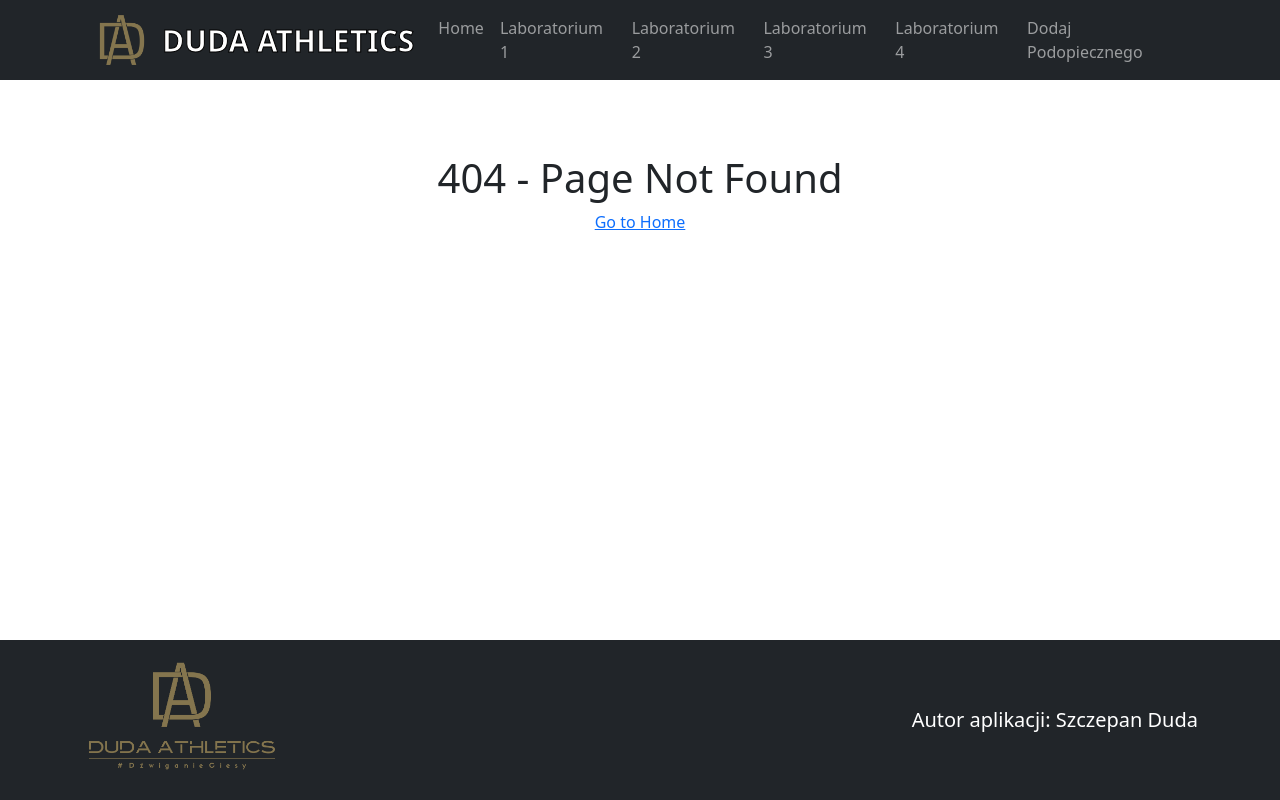
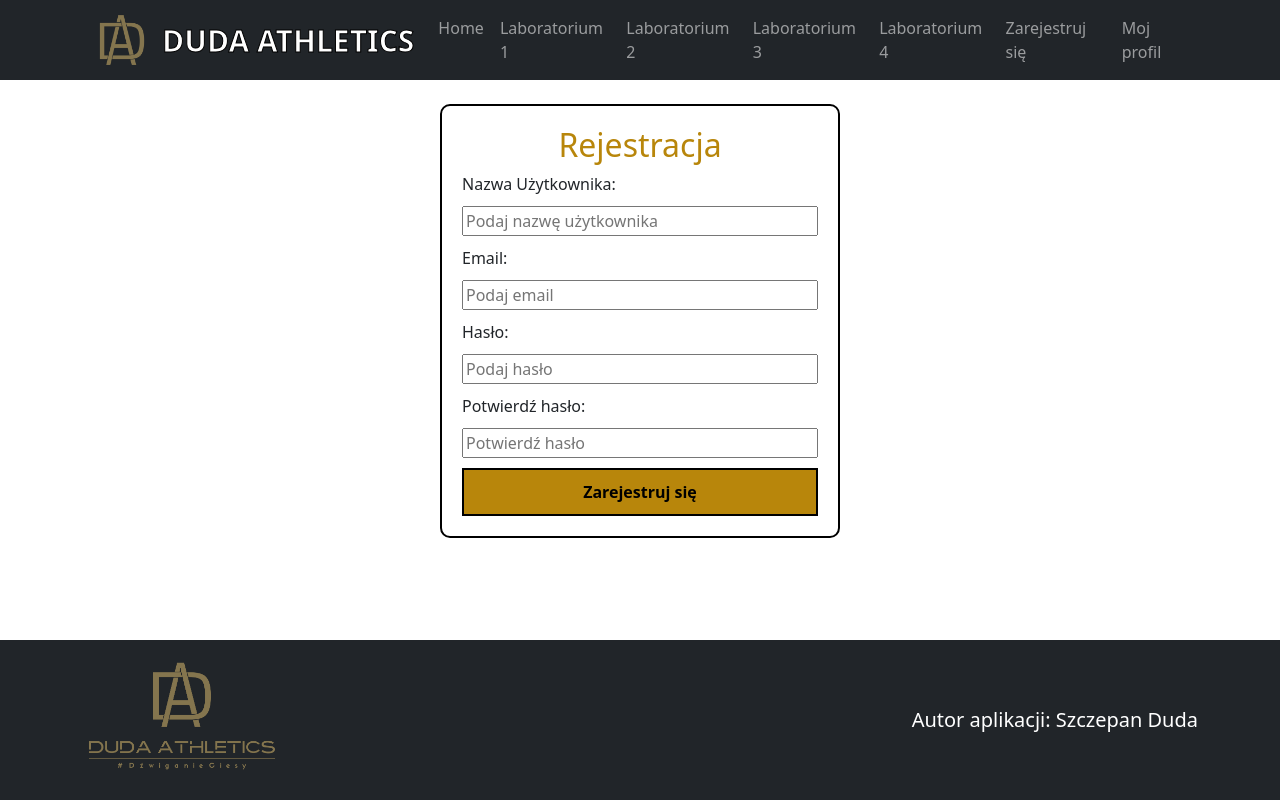
Before and after one commit to MortorAvent/DudaAthletics, a React (Vite) app: page /register in a window 1280 px wide. Before the commit this address had no page. Built offline with nearby package versions, Linux system fonts and the light colour scheme.

Commit message:
Add RegistartionForm and ProfileForm

```diff
--- a/src/App.jsx
+++ b/src/App.jsx
@@ -14,6 +14,8 @@ import { useReducer } from 'react';
 import AppReducer from './data/AppReducer';
 import CreateForm from './components/AddForm';
 import EditForm from './components/EditForm';
+import RegistrationForm from './components/RegistrationForm';
+import ProfileForm from './components/ProfileForm';
 
 function App() {
   const [state, appDispatch] = useReducer(AppReducer, data);
@@ -21,6 +23,7 @@ function App() {
     <AppContext.Provider value={{ items: state, dispatch: appDispatch }}>
       <RootLayout>
         <Routes>
+
           <Route path="/" element={<HomePage />} />
           <Route path="/lab1" element={<Lab1Page />} />
           <Route path="/lab2" element={<Lab2Page />} />
@@ -29,6 +32,8 @@ function App() {
           <Route path="/lab4/edit/:id" element={<EditForm />} />
           <Route path="/lab4/add" element={<CreateForm />} />
           <Route path="/people/:id" element={<PeoplePage />} />
+          <Route path="/register" element={<RegistrationForm />} />
+          <Route path="/profile" element={<ProfileForm />} />
           <Route path="*" element={<NotFoundPage />} />
         </Routes>
       </RootLayout>
--- /dev/null
+++ b/src/components/ProfileForm.jsx
@@ -0,0 +1,82 @@
+import React from "react";
+import { useForm } from "react-hook-form";
+
+const ProfileForm = ({ defaultEmail = "test@example.com" }) => {
+  const { register, handleSubmit } = useForm({
+    defaultValues: {
+      email: defaultEmail,
+    },
+  });
+
+  const onSubmit = (data) => console.log(data);
+
+  return (
+    <form
+      onSubmit={handleSubmit(onSubmit)}
+      style={{
+        border: "2px solid black",
+        borderRadius: "10px",
+        padding: "20px",
+        backgroundColor: "white",
+        maxWidth: "400px",
+        margin: "0 auto",
+      }}
+    >
+      <h2 style={{ textAlign: "center", color: "darkgoldenrod" }}>Profil</h2>
+
+      <label htmlFor="username">Nazwa użytkownika:</label>
+      <input
+        type="text"
+        id="username"
+        {...register("username", { required: "Nazwa użytkownika jest wymagana" })}
+        placeholder="Podaj nazwę użytkownika"
+        style={{ display: "block", width: "100%", margin: "10px 0" }}
+      />
+
+      <label htmlFor="photoURL">URL zdjęcia profilowego:</label>
+      <input
+        type="text"
+        id="photoURL"
+        {...register("photoURL", {
+          required: "URL zdjęcia jest wymagany",
+          pattern: {
+            value: /^(https?:\/\/.*\.(?:png|jpg|jpeg|gif|svg))$/,
+            message: "Podaj poprawny URL zdjęcia",
+          },
+        })}
+        placeholder="Podaj URL zdjęcia"
+        style={{ display: "block", width: "100%", margin: "10px 0" }}
+      />
+
+      <label htmlFor="email">Email (nieaktywny):</label>
+      <input
+        type="email"
+        id="email"
+        {...register("email")}
+        disabled
+        style={{
+          display: "block",
+          width: "100%",
+          margin: "10px 0",
+          backgroundColor: "#f0f0f0",
+        }}
+      />
+
+      <button
+        type="submit"
+        style={{
+          backgroundColor: "darkgoldenrod",
+          color: "black",
+          border: "2px solid black",
+          fontWeight: "bold",
+          padding: "10px",
+          width: "100%",
+        }}
+      >
+        Zapisz zmiany
+      </button>
+    </form>
+  );
+};
+
+export default ProfileForm;
--- /dev/null
+++ b/src/components/RegistrationForm.jsx
@@ -0,0 +1,94 @@
+import React from "react";
+import { useForm } from "react-hook-form";
+
+const RegistrationForm = () => {
+  const {
+    register,
+    handleSubmit,
+    watch,
+    formState: { errors },
+  } = useForm();
+  const onSubmit = (data) => console.log(data);
+
+  const password = watch("password");
+
+  return (
+    <form
+      onSubmit={handleSubmit(onSubmit)}
+      style={{
+        border: "2px solid black",
+        borderRadius: "10px",
+        padding: "20px",
+        backgroundColor: "white",
+        maxWidth: "400px",
+        margin: "0 auto",
+      }}
+    >
+      <h2 style={{ textAlign: "center", color: "darkgoldenrod" }}>Rejestracja</h2>
+
+      <label htmlFor="username">Nazwa Użytkownika:</label>
+      <input
+        type="text"
+        id="username"
+        {...register("username", { required: "Nazwa użytkownika jest wymagana" })}
+        placeholder="Podaj nazwę użytkownika"
+        style={{ display: "block", width: "100%", margin: "10px 0" }}
+      />
+      {errors.username && <p style={{ color: "red" }}>{errors.username.message}</p>}
+
+      <label htmlFor="email">Email:</label>
+      <input
+        type="email"
+        id="email"
+        {...register("email", { required: "Email jest wymagany" })}
+        placeholder="Podaj email"
+        style={{ display: "block", width: "100%", margin: "10px 0" }}
+      />
+      {errors.email && <p style={{ color: "red" }}>{errors.email.message}</p>}
+
+      <label htmlFor="password">Hasło:</label>
+      <input
+        type="password"
+        id="password"
+        {...register("password", {
+          required: "Hasło jest wymagane",
+          minLength: { value: 6, message: "Hasło musi mieć co najmniej 6 znaków" },
+        })}
+        placeholder="Podaj hasło"
+        style={{ display: "block", width: "100%", margin: "10px 0" }}
+      />
+      {errors.password && <p style={{ color: "red" }}>{errors.password.message}</p>}
+
+      <label htmlFor="confirmPassword">Potwierdź hasło:</label>
+      <input
+        type="password"
+        id="confirmPassword"
+        {...register("confirmPassword", {
+          validate: (value) =>
+            value === password || "Hasła muszą być takie same",
+        })}
+        placeholder="Potwierdź hasło"
+        style={{ display: "block", width: "100%", margin: "10px 0" }}
+      />
+      {errors.confirmPassword && (
+        <p style={{ color: "red" }}>{errors.confirmPassword.message}</p>
+      )}
+
+      <button
+        type="submit"
+        style={{
+          backgroundColor: "darkgoldenrod",
+          color: "black",
+          border: "2px solid black",
+          fontWeight: "bold",
+          padding: "10px",
+          width: "100%",
+        }}
+      >
+        Zarejestruj się
+      </button>
+    </form>
+  );
+};
+
+export default RegistrationForm;
--- a/src/data/module-data.js
+++ b/src/data/module-data.js
@@ -1,12 +1,12 @@
 export const data = [
-  {"id":1,"name":"Grzesiek","birth":"1990-10-25","eyes":"blue","rating":0},
-  {"id":2,"name":"Grzesiek","birth":"1992-03-22","eyes":"brown","rating":0},
-  {"id":3,"name":"Kinga","birth":"2018-12-09","eyes":"brown","rating":6},
-  {"id":4,"name":"Paulina","birth":"1999-05-01","eyes":"green","rating":2},
-  {"id":5,"name":"Paweł","birth":"2021-04-25","eyes":"brown","rating":9},
-  {"id":6,"name":"Jakub","birth":"1977-11-27","eyes":"blue","rating":10},
-  {"id":7,"name":"Andrzej","birth":"2016-07-07","eyes":"blue","rating":9},
-  {"id":8,"name":"Szczepan","birth":"2009-06-17","eyes":"green","rating":0},
-  {"id":9,"name":"Szczepan","birth":"1991-12-09","eyes":"blue","rating":6},
-  {"id":10,"name":"Jakub","birth":"1987-02-16","eyes":"gray","rating":2},
+  {"id":1,"name":"Paulina","birth":"1989-11-15","eyes":"hazel","rating":9},
+  {"id":2,"name":"Łukasz","birth":"1967-06-21","eyes":"hazel","rating":7},
+  {"id":3,"name":"Natalia","birth":"2009-12-21","eyes":"gray","rating":9},
+  {"id":4,"name":"Łukasz","birth":"1977-10-30","eyes":"gray","rating":9},
+  {"id":5,"name":"Łukasz","birth":"1977-02-07","eyes":"green","rating":3},
+  {"id":6,"name":"Paweł","birth":"1972-09-17","eyes":"green","rating":8},
+  {"id":7,"name":"Kinga","birth":"1992-05-12","eyes":"brown","rating":3},
+  {"id":8,"name":"Tomasz","birth":"2024-04-03","eyes":"brown","rating":7},
+  {"id":9,"name":"Grzesiek","birth":"1998-05-18","eyes":"blue","rating":4},
+  {"id":10,"name":"Andrzej","birth":"1991-04-23","eyes":"green","rating":5},
 ];
--- a/src/layouts/RootLayout.jsx
+++ b/src/layouts/RootLayout.jsx
@@ -2,21 +2,32 @@ import NavBarMenu from '../components/NavBarMenu';
 import Footer from '../components/Footer';
 import Container from 'react-bootstrap/Container';
 import PropTypes from 'prop-types';
+import { useState } from 'react';
 
 function RootLayout({ children }) {
+  const [isLoggedIn, setIsLoggedIn] = useState(false);
+
+  const handleLogout = () => {
+    setIsLoggedIn(false);
+    console.log('User logged out');
+  };
+
   const menuItems = [
     { id: 1, label: 'Home', link: '/' },
     { id: 2, label: 'Laboratorium 1', link: '/lab1' },
     { id: 3, label: 'Laboratorium 2', link: '/lab2' },
-    { id: 4, label: 'Laboratorium 3' , link: '/lab3'},
-    { id: 5, label: 'Laboratorium 4' , link: '/lab4'},
-    { id: 6, label: 'Dodaj Podopiecznego', link: '/lab4/add' },
+    { id: 4, label: 'Laboratorium 3', link: '/lab3' },
+    { id: 5, label: 'Laboratorium 4', link: '/lab4' },
+    { id: 6, label: 'Zarejestruj się', link: '/register' },
+    { id: 7, label: 'Moj profil', link: '/profile' },
+
+
   ];
 
   return (
     <>
       <div className="d-flex flex-column min-vh-100">
-        <NavBarMenu items={menuItems} />
+        <NavBarMenu items={menuItems} isLoggedIn={isLoggedIn} onLogout={handleLogout} showRegisterButton />
 
         <Container className="flex-grow-1 mt-4">{children}</Container>
 
```
Also changed, not shown: src/components/LogoutForm.jsx (added, +33 -0 lines).
